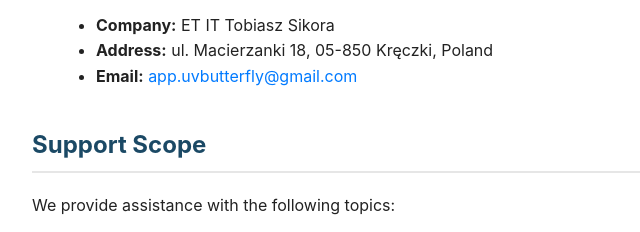
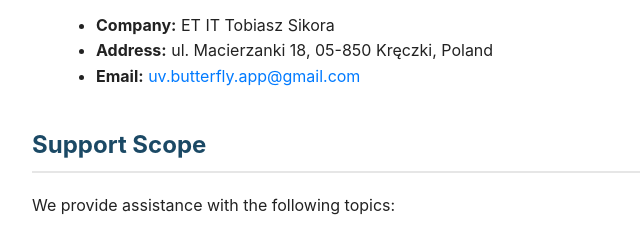
Before and after one commit to tobiaszsikora-itkiss/UV_Butterfly-docs, a plain HTML site: page docs/support.html in a window 1280 px wide. Shown: the part 352-584 px from the top of the page, 158-798 px from the left. Drawn offline with Linux system fonts and the light colour scheme.

Commit message:
Update support.html

```diff
--- a/docs/support.html
+++ b/docs/support.html
@@ -65,7 +65,7 @@
         <ul>
             <li><strong>Company:</strong> ET IT Tobiasz Sikora</li>
             <li><strong>Address:</strong> ul. Macierzanki 18, 05-850 Kręczki, Poland</li>
-            <li><strong>Email:</strong> <a href="mailto:app.uvbutterfly@gmail.com">app.uvbutterfly@gmail.com</a></li>
+            <li><strong>Email:</strong> <a href="mailto:uv.butterfly.app@gmail.com">uv.butterfly.app@gmail.com</a></li>
         </ul>
 
         <h2>Support Scope</h2>
```
